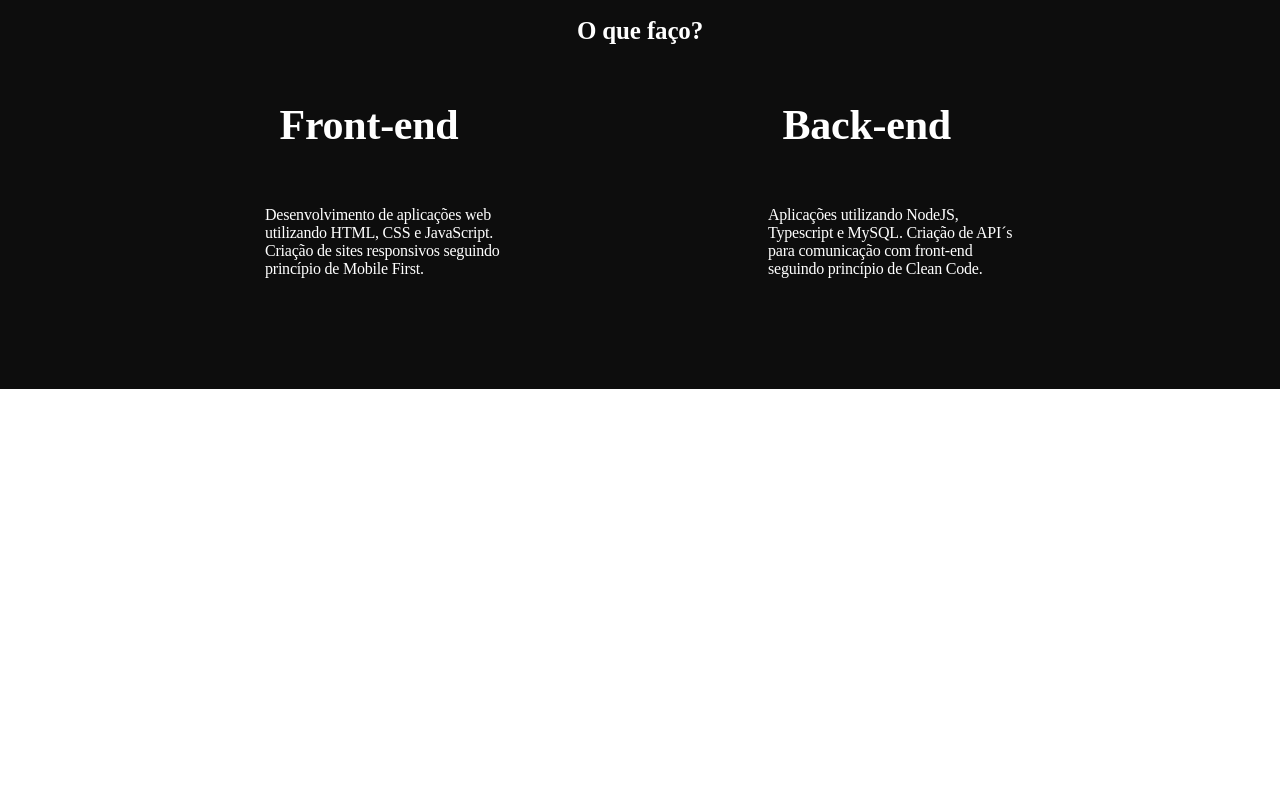
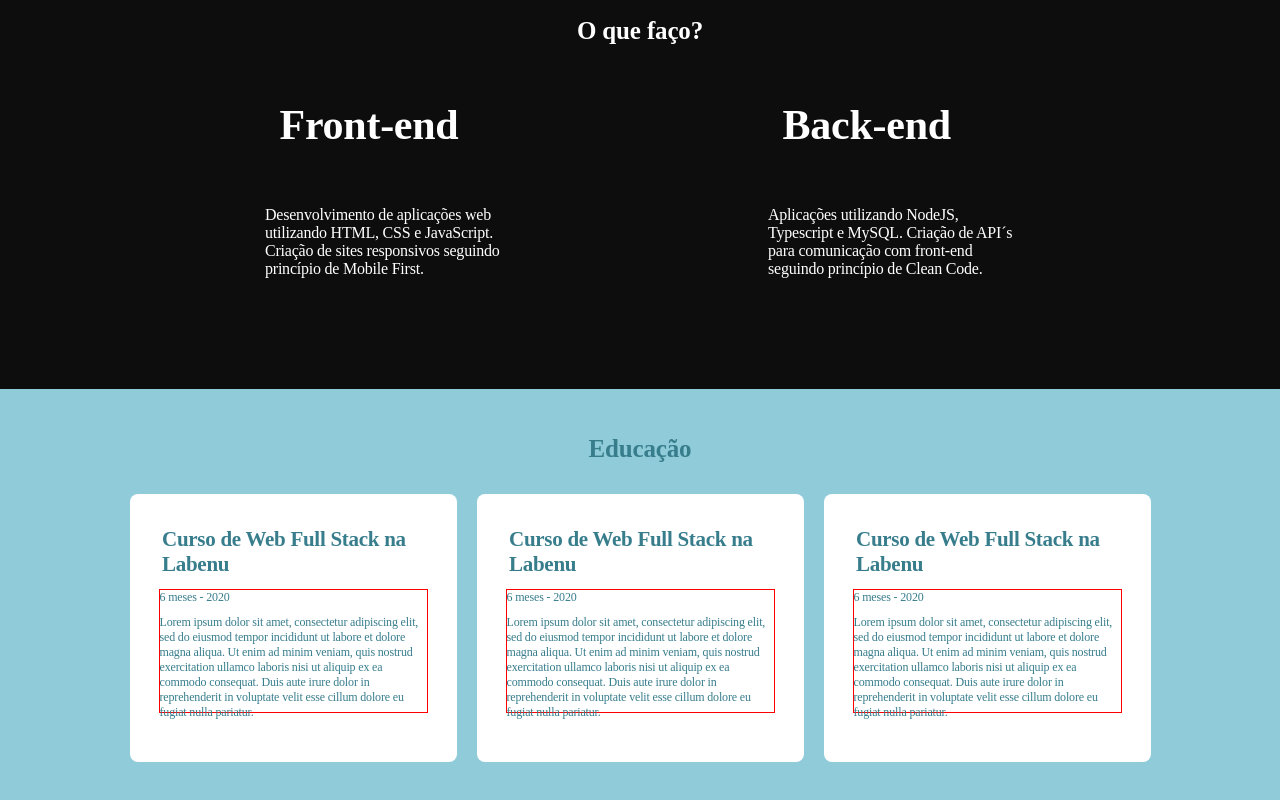
Before and after one commit to felipe0520/portfolio, a React (Create React App) app in the folder portfolio-felipe/: page / in a window 1280 px wide. Shown: the part 1177-1977 px from the top of the page. Before the commit the page ends 1566 px from the top, so only its background shows below. Built offline with nearby package versions, Linux system fonts and the light colour scheme.

Commit message:
layout pagina educaçao

```diff
--- a/portfolio-felipe/src/App.js
+++ b/portfolio-felipe/src/App.js
@@ -4,6 +4,7 @@ import "./styleGeral/App.css";
 import HomePage from "./page/home";
 import AboutMe from "./page/aboutMe";
 import WhatDoIDo from "./page/WhatDoIDo";
+import Education from "./page/education";
 
 function App() {
   return (
@@ -12,6 +13,7 @@ function App() {
       <HomePage />
       <AboutMe />
       <WhatDoIDo />
+      <Education />
     </div>
   );
 }
--- /dev/null
+++ b/portfolio-felipe/src/components/cardEducation/index.js
@@ -0,0 +1,16 @@
+import React from "react";
+import { Title, WrapperCard, WrapperDescription, Duration } from "./style";
+
+const CardEducation = (props) => {
+  return (
+    <WrapperCard>
+      <Title>{props.title}</Title>
+      <WrapperDescription>
+        <Duration>{props.duration}</Duration>
+        <p>{props.description}</p>
+      </WrapperDescription>
+    </WrapperCard>
+  );
+};
+
+export default CardEducation;
--- /dev/null
+++ b/portfolio-felipe/src/components/cardEducation/style.js
@@ -0,0 +1,46 @@
+import styled from "styled-components";
+
+export const WrapperCard = styled.div`
+  width: 327px;
+  height: 268px;
+  border-radius: 8px;
+  background-color: #ffffff;
+  display: flex;
+  flex-direction: column;
+  margin: 0 10px;
+  align-items: center;
+  @media (max-width: 1060px) {
+    margin: 10px 0;
+  }
+`;
+export const Title = styled.h1`
+  margin: 33px 0 12px 0;
+  width: 262px;
+  height: 50px;
+  font-family: Montserrat;
+  font-size: 21px;
+  font-weight: bold;
+  font-stretch: normal;
+  font-style: normal;
+  line-height: normal;
+  letter-spacing: -0.28px;
+  color: #377d8c;
+`;
+
+export const WrapperDescription = styled.div`
+  width: 267px;
+  height: 122px;
+  font-family: Montserrat;
+  font-size: 12px;
+  font-weight: normal;
+  font-stretch: normal;
+  font-style: normal;
+  line-height: normal;
+  letter-spacing: -0.16px;
+  color: #377d8c;
+  border: 1px solid red;
+`;
+
+export const Duration = styled.p`
+  margin-bottom: 10px;
+`;
--- /dev/null
+++ b/portfolio-felipe/src/page/education/index.js
@@ -0,0 +1,61 @@
+import React from "react";
+import { WrapperEducation, Title, WrapperCard } from "./style";
+import CardEducation from "../../components/cardEducation";
+
+const Education = () => {
+  return (
+    <WrapperEducation>
+      <Title>Educação</Title>
+      <WrapperCard>
+        <CardEducation
+          title="Curso de Web Full Stack
+            na Labenu"
+          duration="6 meses - 2020"
+          description="
+            Lorem ipsum dolor sit amet,
+            consectetur adipiscing elit,
+            sed do eiusmod tempor incididunt ut
+            labore et dolore magna aliqua. Ut enim ad
+            minim veniam, quis nostrud exercitation
+            ullamco laboris nisi ut aliquip ex ea
+            commodo consequat. Duis aute irure dolor
+            in reprehenderit in voluptate velit esse cillum dolore eu
+            fugiat nulla pariatur. "
+        />
+        <CardEducation
+          title="Curso de Web Full Stack
+             na Labenu"
+          duration="6 meses - 2020"
+          description="
+             Lorem ipsum dolor sit amet,
+             consectetur adipiscing elit,
+             sed do eiusmod tempor incididunt ut
+             labore et dolore magna aliqua. Ut enim ad
+             minim veniam, quis nostrud exercitation
+             ullamco laboris nisi ut aliquip ex ea
+             commodo consequat. Duis aute irure dolor
+             in reprehenderit in voluptate velit esse cillum dolore eu
+             fugiat nulla pariatur. "
+        />
+
+        <CardEducation
+          title="Curso de Web Full Stack
+           na Labenu"
+          duration="6 meses - 2020"
+          description="
+           Lorem ipsum dolor sit amet,
+           consectetur adipiscing elit,
+           sed do eiusmod tempor incididunt ut
+           labore et dolore magna aliqua. Ut enim ad
+           minim veniam, quis nostrud exercitation
+           ullamco laboris nisi ut aliquip ex ea
+           commodo consequat. Duis aute irure dolor
+           in reprehenderit in voluptate velit esse cillum dolore eu
+           fugiat nulla pariatur. "
+        />
+      </WrapperCard>
+    </WrapperEducation>
+  );
+};
+
+export default Education;
--- /dev/null
+++ b/portfolio-felipe/src/page/education/style.js
@@ -0,0 +1,34 @@
+import styled from "styled-components";
+
+export const WrapperEducation = styled.div`
+  height: 441px;
+  background-color: #8fcbd9;
+  @media (max-width: 1060px) {
+    height: auto;
+  }
+`;
+
+export const Title = styled.h1`
+  margin-bottom: 29px;
+  padding-top: 46px;
+  text-align: center;
+  height: 30px;
+  font-family: Montserrat;
+  font-size: 25px;
+  font-weight: bold;
+  font-stretch: normal;
+  font-style: normal;
+  line-height: normal;
+  letter-spacing: -0.15px;
+  text-align: center;
+  color: #377d8c;
+`;
+
+export const WrapperCard = styled.div`
+  display: flex;
+  justify-content: center;
+  @media (max-width: 1060px) {
+    flex-direction: column;
+    align-items: center;
+  }
+`;
```
